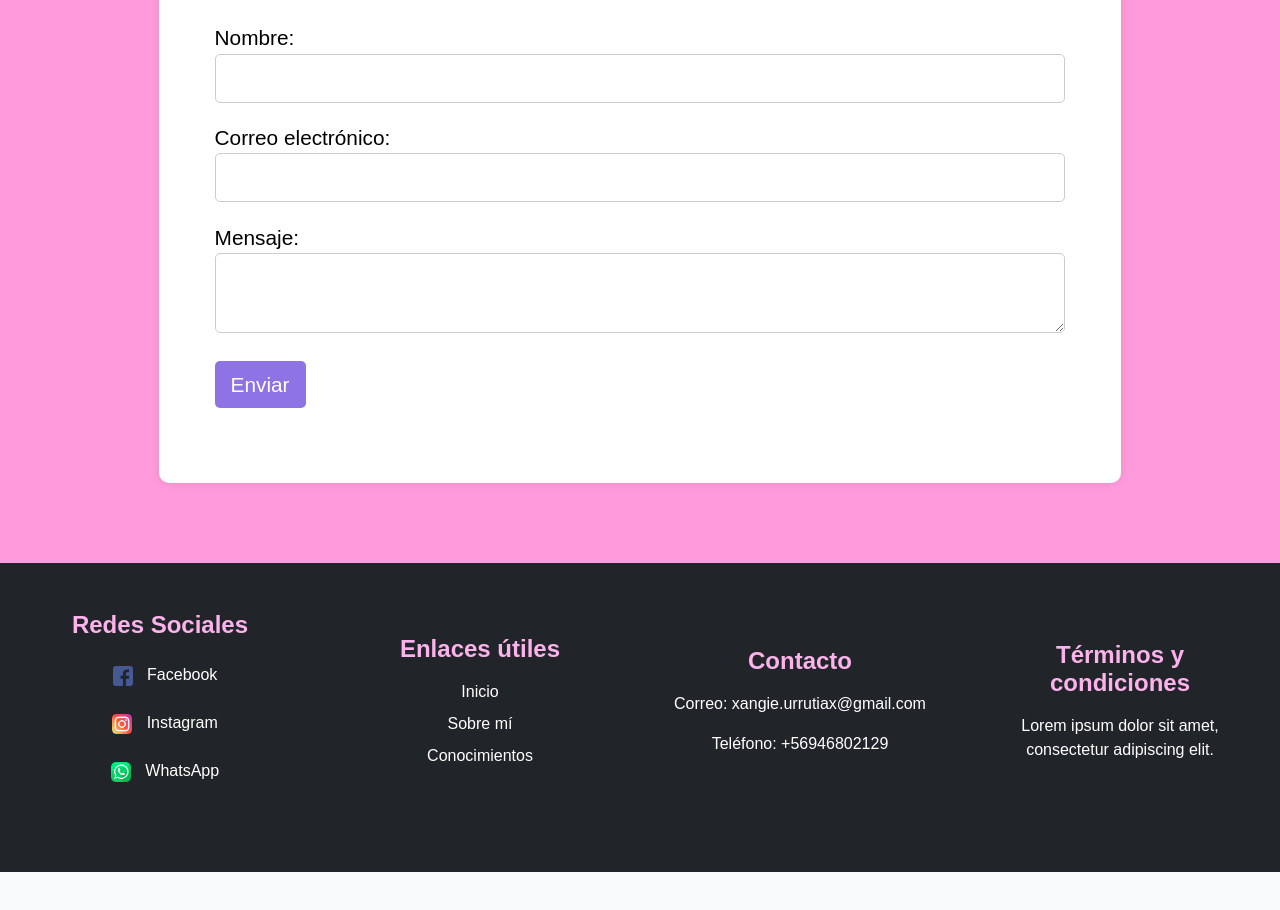
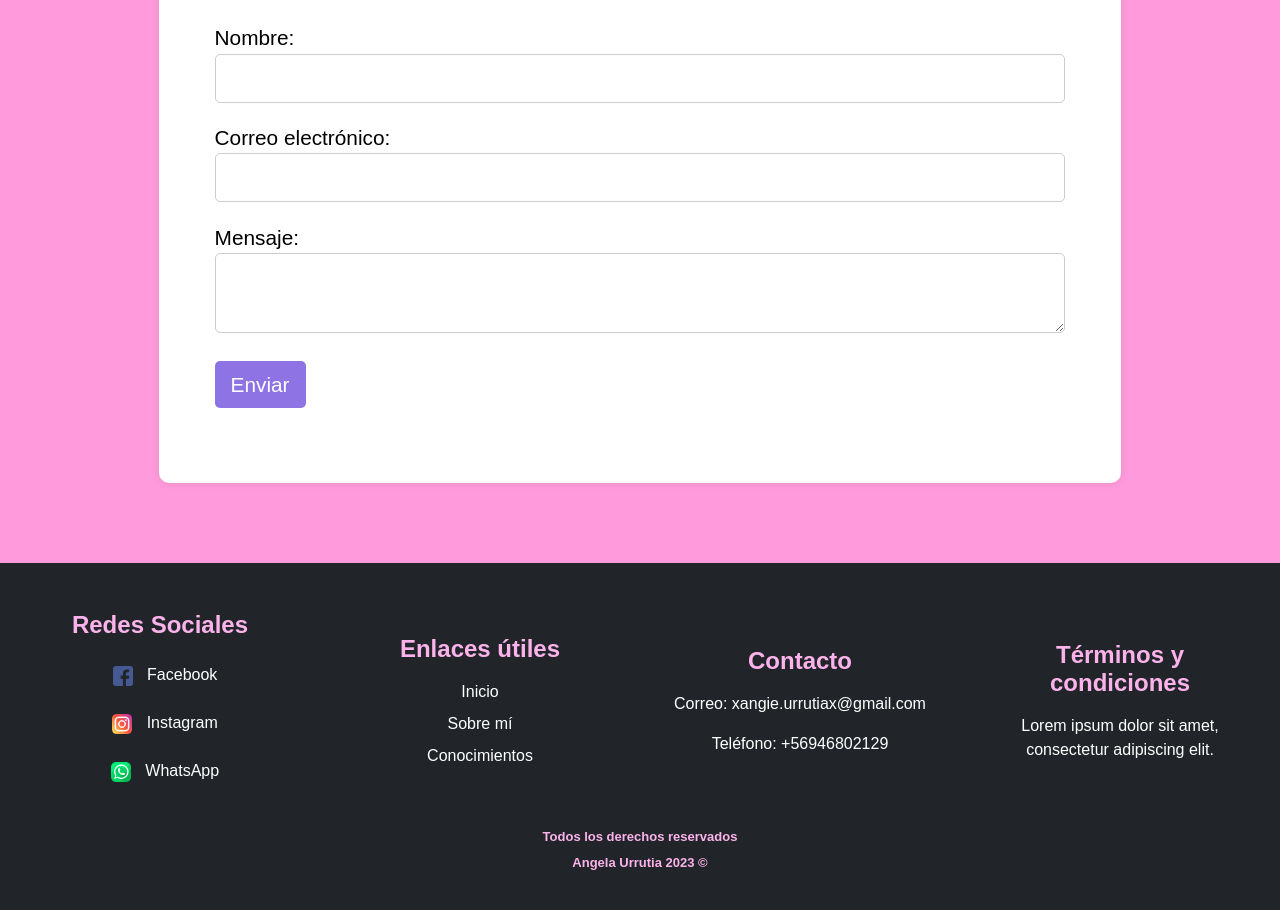
Before and after one commit to byangelina/byangelina.github.io, a website: page index.html in a window 1280 px wide. Shown: the part 4541-5451 px from the top of the page. Before the commit the page ends 5413 px from the top, so only its background shows below. Drawn offline with nearby package versions, Linux system fonts and the light colour scheme.

Commit message:
derechos de autor

```diff
--- a/css/style-pages.css
+++ b/css/style-pages.css
@@ -613,8 +613,14 @@ footer ul li a:hover {
 /* Estilos para las imágenes de las redes sociales en el footer */
 .footer-icon {
     width: 20px;
-    /* Ajusta el tamaño según tus preferencias */
     height: 20px;
+}
+
+
+.derechos-reservados {
+    font-size: 13px;
+    text-align: center;
+    line-height: 2;
 }
 
 
--- a/css/style.css
+++ b/css/style.css
@@ -587,8 +587,13 @@ footer ul li a:hover {
 /* Estilos para las imágenes de las redes sociales en el footer */
 .footer-icon {
     width: 20px;
-    /* Ajusta el tamaño según tus preferencias */
     height: 20px;
+}
+
+.derechos-reservados{
+    font-size: 13px;
+    text-align: center;
+    line-height: 2;
 }
 
 
--- a/index.html
+++ b/index.html
@@ -348,6 +348,9 @@
                 <p>Lorem ipsum dolor sit amet,<br>consectetur adipiscing elit.</p>
             </div>
         </div>
+        <h4 class="derechos-reservados">Todos los derechos reservados
+            <br> Angela Urrutia 2023 ©
+        </h4>
     </footer>
 
     <script src="https://cdn.jsdelivr.net/npm/bootstrap@5.0.2/dist/js/bootstrap.bundle.min.js"
--- a/scss/estilos.scss
+++ b/scss/estilos.scss
@@ -625,4 +625,9 @@ footer {
         width: 20px;
         height: 20px;
     }
+    .derechos-reservados{
+        font-size: 13px;
+        text-align: center;
+        line-height: 2;
+    }
 }
```
Also changed, not shown: pages/asesoramiento.html (+3 -0 lines), pages/cv.html (+3 -0 lines), pages/diseño-web.html (+3 -0 lines), pages/habilidades.html (+3 -0 lines), pages/publicidad.html (+3 -0 lines), css/estilos.css.
